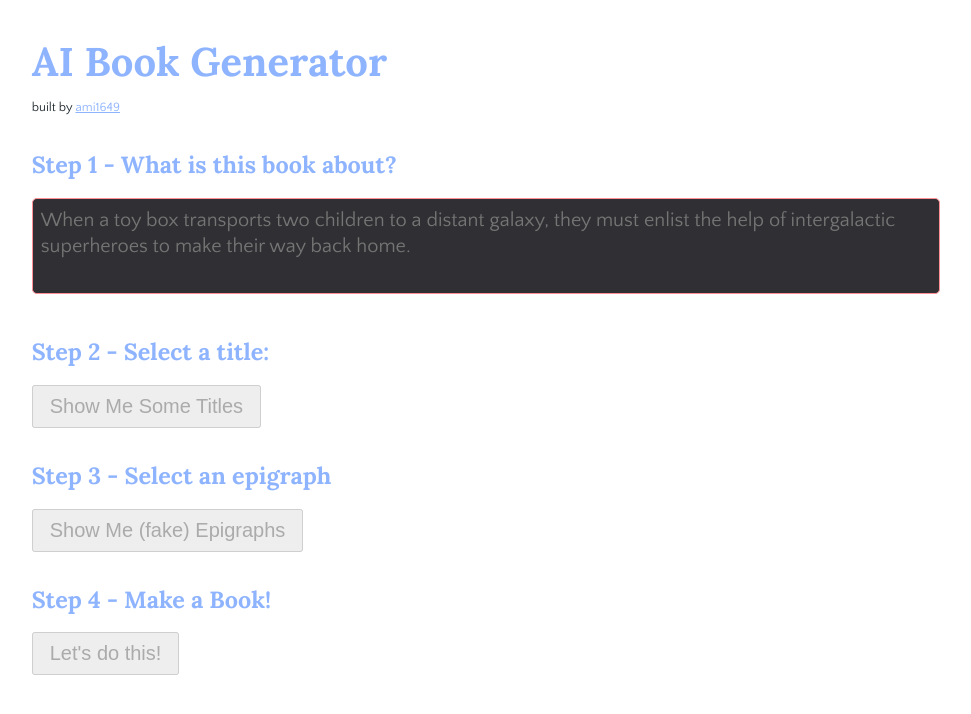
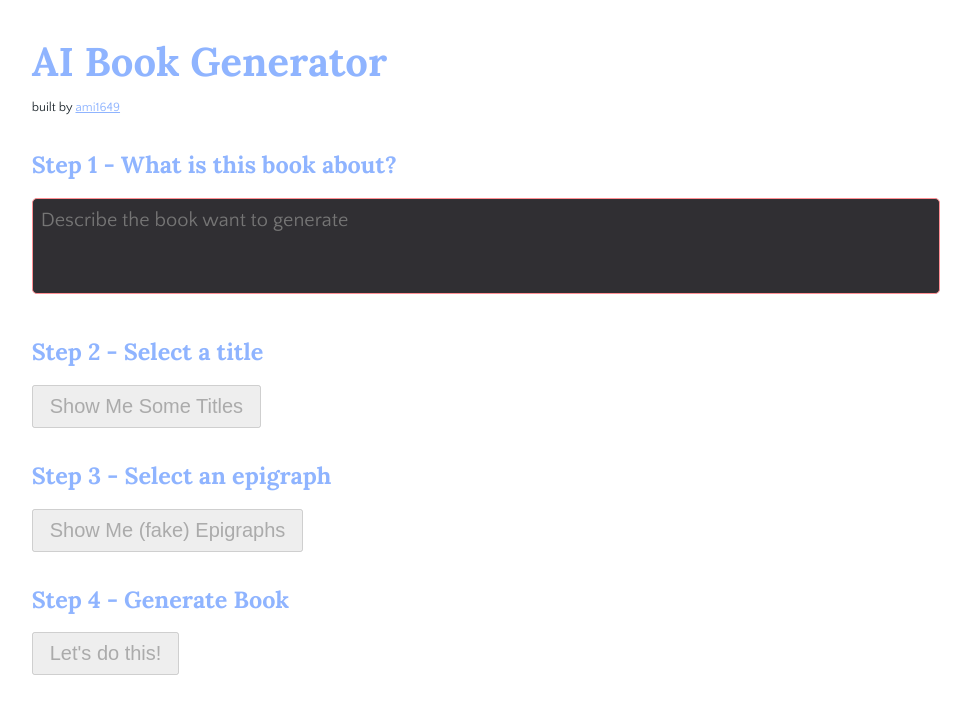
Before and after one commit to Amichai/AIBookPlanner, a Vue app: page / in a window 1280 px wide. Shown: the top 714 px of the page, without its empty margins (154-1125 px from the left). Built offline with nearby package versions, Linux system fonts and the light colour scheme.

Commit message:
broken state

```diff
--- a/package.json
+++ b/package.json
@@ -10,6 +10,7 @@
     "format": "prettier --write src/"
   },
   "dependencies": {
+    "floating-vue": "^2.0.0-beta.20",
     "vue": "^3.3.4",
     "vue-router": "^4.2.2"
   },
--- a/src/main.js
+++ b/src/main.js
@@ -1,11 +1,16 @@
 import './assets/main.css'
+import 'floating-vue/dist/style.css'
+
 
 import { createApp } from 'vue'
 import App from './App.vue'
 import router from './router'
+import FloatingVue from 'floating-vue'
+
 
 const app = createApp(App)
 
 app.use(router)
+app.use(FloatingVue)
 
 app.mount('#app')
--- a/src/views/HomeView.vue
+++ b/src/views/HomeView.vue
@@ -3,30 +3,8 @@ import { ref, computed } from 'vue'
 import { getTitles, getEpigraphs } from '../apiHelper.js'
 import LoadingDialog from '../components/LoadingDialog.vue';
 
-
 const description = ref('')
 const isAIThinking = ref(false)
-
-const placeholderOptions = [
-  'A small, furry rabbit embarks on an unlikely adventure to save a stranded whale.',
-  'Following an unexplainable beacon, a gang of rebellious teens take on a powerful evil tyrant.',
-  'A mischievous rock wanders the world, collecting insights from its travels and sharing them with anyone willing to listen.',
-  'When a talking raccoon is mistaken for a bandit, the unlikeliest of friends must join forces to save the day.',
-  'A medieval knight teams up with a crew of modern-day urbanites to take down an alien invasion.',
-  'Three witches must cook up a magical potion to reverse a curse before their town is destroyed.',
-  'A single forgotten happy hour leads to one epic night of adventure and excitement.',
-  'A reluctant space explorer embarks on a mission to locate a mysterious planet that could hold the key to saving humanity.',
-  'A detective with extraordinary powers and an unlikely sidekick team up to unravel a centuries-old mystery.',
-  'When a toy box transports two children to a distant galaxy, they must enlist the help of intergalactic superheroes to make their way back home.',
-  'Discover how you can save money by eating cereal for every meal',
-  'The bizarre history of the bathroom fixture from ancient Egypt to modern day use',
-  'Plant communication',
-  'Uncovering the fascinating secrets of bees',
-  "The intricate formalities of visiting a foreign royal family, so you don't make any faux pas!"
-]
-
-const placeholder = placeholderOptions[Math.floor(Math.random() * placeholderOptions.length)];
-
 
 const titleOptions = ref([])
 const epigraphOptions = ref([])
@@ -144,10 +122,11 @@ const generateBook = () => {
       <h3>
         Step 1 - What is this book about?
       </h3>
-      <textarea class="text-area" rows="3" :placeholder="placeholder" v-model="description"></textarea>
+      <textarea class="text-area" rows="3" placeholder="Describe the book want to generate"
+        v-model="description"></textarea>
 
       <h3>
-        Step 2 - Select a title:
+        Step 2 - Select a title
       </h3>
       <button class="button" @click="generateTitles" :disabled="!description">
         Show Me Some Titles
@@ -166,11 +145,20 @@ const generateBook = () => {
         </li>
       </ul>
       <h3>Step 3 - Select an epigraph</h3>
+
+      <VTooltip>
+        <div>
           <button class="button" @click="generateEpigraphs" :disabled="!canGenerateBook">
             Show Me (fake) Epigraphs
           </button>
+        </div>
+        <template #popper v-if="!canGenerateBook">
+          Click a book title to select it
+        </template>
+      </VTooltip>
 
-      <p class="subtitle" v-if="epigraphOptions.length"><i>Warning! All these quotes were invented by AI and are likely not
+      <p class="subtitle" v-if="epigraphOptions.length"><i>Warning! All these quotes were invented by AI and are likely
+          not
           real</i></p>
 
       <ul class="title-options" v-show="description">
@@ -182,12 +170,19 @@ const generateBook = () => {
       </ul>
 
       <h3>
-        Step 4 - Make a Book!
+        Step 4 - Generate Book
       </h3>
+      <VTooltip>
+        <div>
           <button class="button" @click="generateBook" :disabled="!canGenerateBook">
             <!-- <img src="/src/assets/book_emoji.png" alt="book_emoji" class="fire-emoji"> -->
             Let's do this!
           </button>
+        </div>
+        <template #popper v-if="!canGenerateBook">
+          Click a book title to select it
+        </template>
+      </VTooltip>
     </div>
     <br><br><br>
   </main>
```
Also changed, not shown: 1 other file (tests, documents, lock files or other folders). Lines whose indentation alone changed are shown as unchanged.
